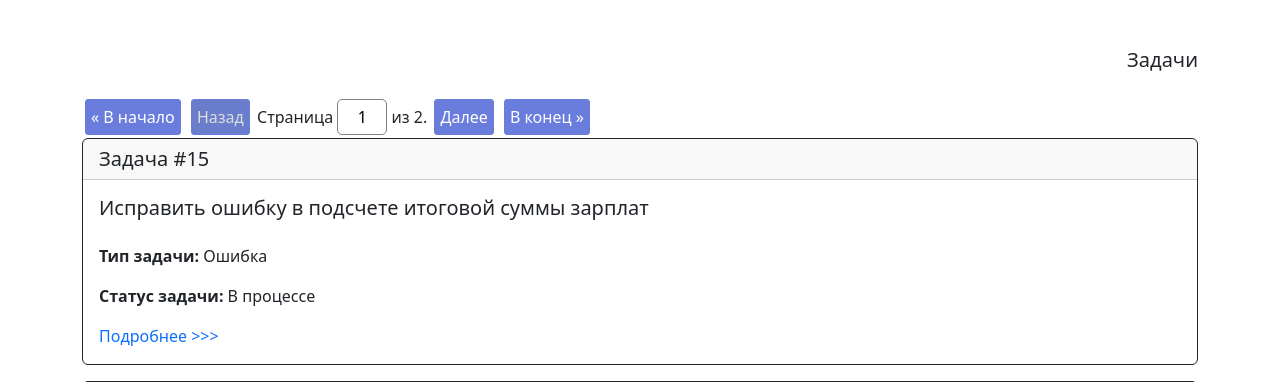
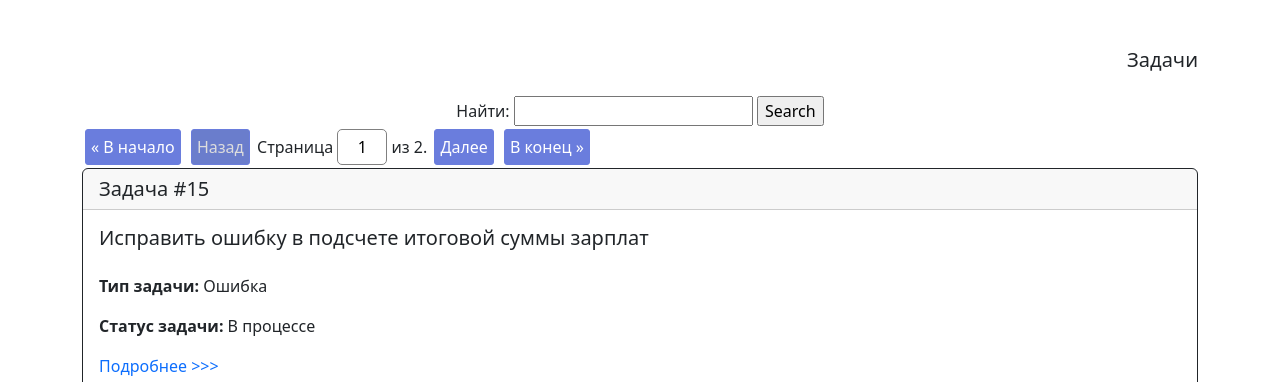
Before and after one commit to kuvatov/homework_70_abylay_kuvatov, a Django app: page / in a window 1280 px wide. Shown: the part 57-439 px from the top of the page. Run offline with Django 4.2, Linux system fonts and the light colour scheme; data comes from the database, SQL or seed files in the repository; some libraries are stand-ins or nearby versions.

Commit message:
Добавил поиск по задачам: по вхождению текста в краткое или полное описание

```diff
--- a/source/webapp/forms.py
+++ b/source/webapp/forms.py
@@ -23,3 +23,7 @@ class IssueForm(forms.ModelForm):
             'type': 'Тип',
             'status': 'Статус'
         }
+
+
+class SearchForm(forms.Form):
+    search = forms.CharField(max_length=100, required=False, label="Найти")
--- a/source/webapp/templates/issues_view.html
+++ b/source/webapp/templates/issues_view.html
@@ -2,6 +2,7 @@
 {% block title %}Issues View{% endblock %}
 {% block content_heading %}Задачи{% endblock %}
 {% block content %}
+{% include 'partial/search_form.html' %}
 {% if is_paginated %}
 {% include 'partial/pagination.html' %}
 {% endif %}
@@ -28,6 +29,7 @@
     <p><a href="#">Добавить задачу</a></p>
 </div>
 {% endif %}
+{% include 'partial/search_form.html' %}
 {% if is_paginated %}
 {% include 'partial/pagination.html' %}
 {% endif %}
--- a/source/webapp/templates/partial/pagination.html
+++ b/source/webapp/templates/partial/pagination.html
@@ -1,22 +1,23 @@
 <div class="pagination">
     <span class="step-links">
-        <a href="?page=1">&laquo; В начало</a>
+        <a href="?{% if query %}{{ query }}&{% endif %}page=1">&laquo; В начало</a>
         {% if page_obj.has_previous %}
-            <a href="?page={{ page_obj.previous_page_number }}">Назад</a>
+            <a href="?{% if query %}{{ query }}&{% endif %}page={{ page_obj.previous_page_number }}">Назад</a>
         {% else %}
             <span class="page-disabled">Назад</span>
         {% endif %}
         <form class="current-page" method="get">
             <label for="page">
+                {% if search %}<input type="hidden" name="search" value="{{ search }}">{% endif %}
                 Страница <input type="text" name="page" id="page" value="{{ page_obj.number }}">
                 из {{ page_obj.paginator.num_pages }}.
             </label>
         </form>
         {% if page_obj.has_next %}
-            <a href="?page={{ page_obj.next_page_number }}">Далее</a>
+            <a href="?{% if query %}{{ query }}&{% endif %}page={{ page_obj.next_page_number }}">Далее</a>
         {% else %}
             <span class="page-disabled">Далее</span>
         {% endif %}
-        <a href="?page={{ page_obj.paginator.num_pages }}">В конец &raquo;</a>
+        <a href="?{% if query %}{{ query }}&{% endif %}page={{ paginator.num_pages }}">В конец &raquo;</a>
     </span>
 </div>
--- /dev/null
+++ b/source/webapp/templates/partial/search_form.html
@@ -0,0 +1,8 @@
+<form class="text-center" action="" method="GET">
+    <label for="{{ form.search.id_for_label }}">{{ form.search.label }}:</label>
+    {{ form.search }}
+    <input type="submit" value="Search">
+    {% for error in form.search.errors %}
+    <p class="form-error">{{ error }}</p>
+    {% endfor %}
+</form>
--- a/source/webapp/views/issues.py
+++ b/source/webapp/views/issues.py
@@ -1,20 +1,50 @@
 from django.core.handlers.wsgi import WSGIRequest
+from django.db.models import Q
 from django.shortcuts import get_object_or_404, redirect, render
+from django.utils.http import urlencode
 from django.views import View
 from django.views.generic import TemplateView, RedirectView, ListView
 
-from webapp.forms import IssueForm
+from webapp.forms import IssueForm, SearchForm
 from webapp.models import Issue
 
 
 class IssuesView(ListView):
+    model = Issue
     template_name = 'issues_view.html'
     context_object_name = 'issues'
+    ordering = ['-created_at']
     paginate_by = 10
     paginate_orphans = 1
 
+    def get(self, request, *args, **kwargs):
+        self.form = self.get_search_form()
+        self.search_value = self.get_search_value()
+        return super().get(request, *args, **kwargs)
+
+    def get_context_data(self, *, object_list=None, **kwargs):
+        context = super().get_context_data(object_list=object_list, **kwargs)
+        context['form'] = self.form
+
+        if self.search_value:
+            context['query'] = urlencode({'search': self.search_value})
+        return context
+
     def get_queryset(self):
-        return Issue.objects.all().order_by('-created_at')
+        queryset = super().get_queryset()
+
+        if self.search_value:
+            query = Q(summary__icontains=self.search_value) | Q(description__icontains=self.search_value)
+            queryset = queryset.filter(query)
+        return queryset
+
+    def get_search_form(self):
+        return SearchForm(self.request.GET)
+
+    def get_search_value(self):
+        if self.form.is_valid():
+            return self.form.cleaned_data['search']
+        return None
 
 
 class IssueDetailsView(TemplateView):
```
